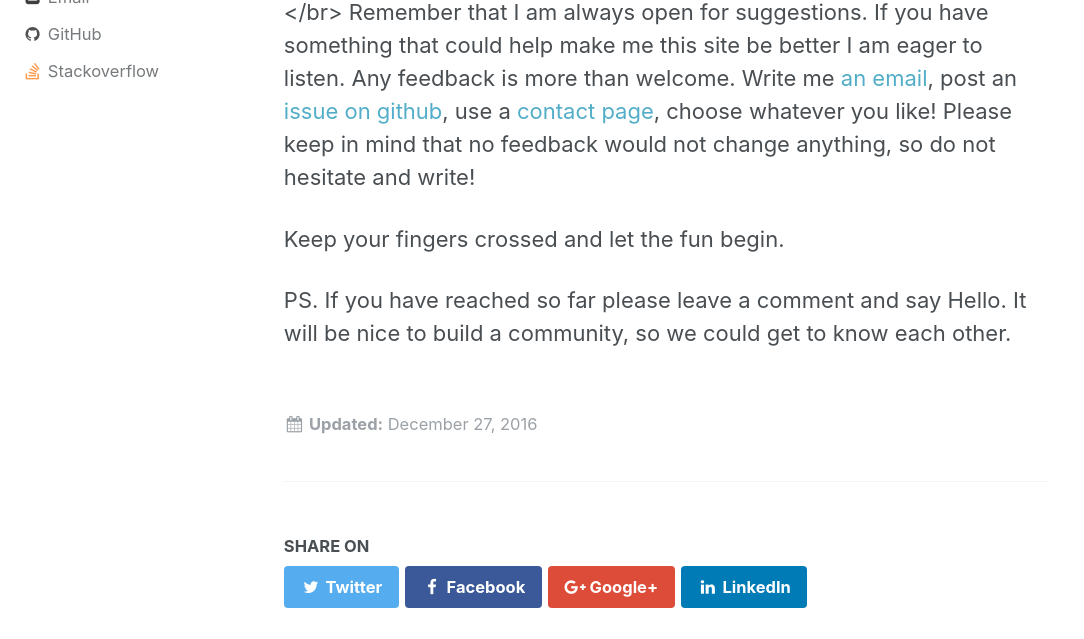
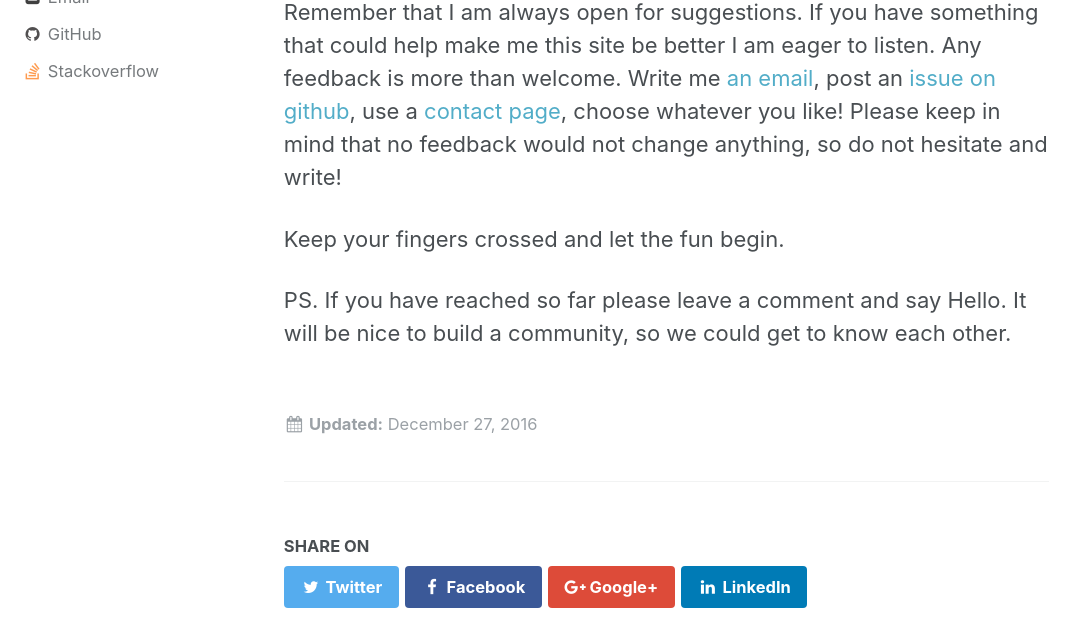
Before and after one commit to pnowojski/site, a Jekyll site: the page built from _posts/2016-12-27-hello-internet.md, in a window 1280 px wide and 900 px high, scrolled down 1729 px, cut to the strip 261-900 px from the top of the window. Shown: the whole strip, without its empty margins (0-1084 px from the left). Built offline with Jekyll 4.4.1, drawn with Linux system fonts in a browser that asks for light colours.

Commit message:
Remove </br>

```diff
--- a/_posts/2016-12-27-hello-internet.md
+++ b/_posts/2016-12-27-hello-internet.md
@@ -24,7 +24,6 @@ See the video below to better understand what I mean.
 
 <iframe width="480" height="360" src="http://www.youtube.com/embed/L2zqTYgcpfg" frameborder="0"> </iframe>
 
-</br>
 Remember that I am always open for suggestions. If you have something that could help make me this site be better I am eager to listen. Any feedback is more than welcome. Write me [an email](mailto:kokosing@prestodb.rocks), post an [issue on github](https://github.com/prestodb-rocks/site), use a [contact page](/contact/), choose whatever you like! Please keep in mind that no feedback would not change anything, so do not hesitate and write!
 
 Keep your fingers crossed and let the fun begin.
```
